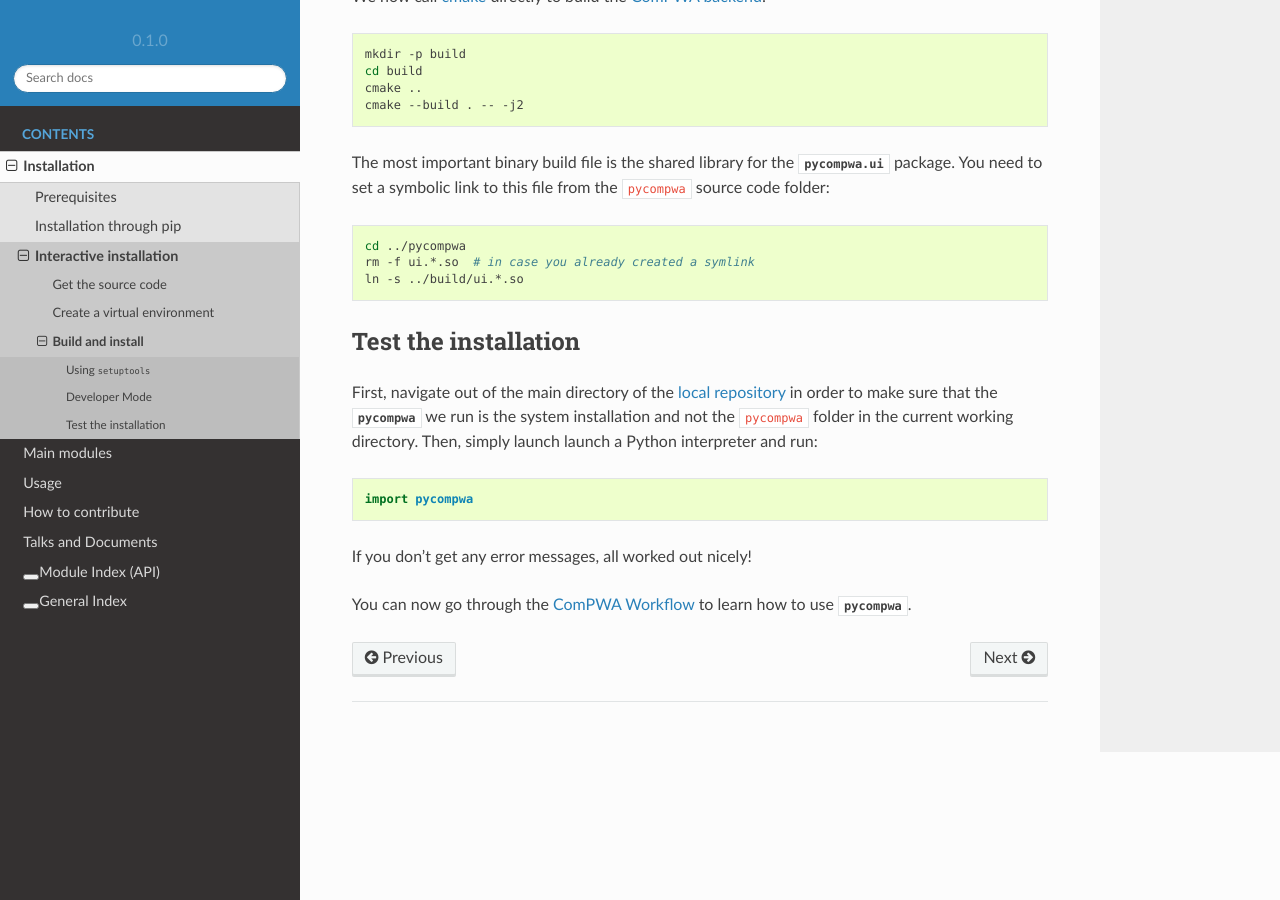
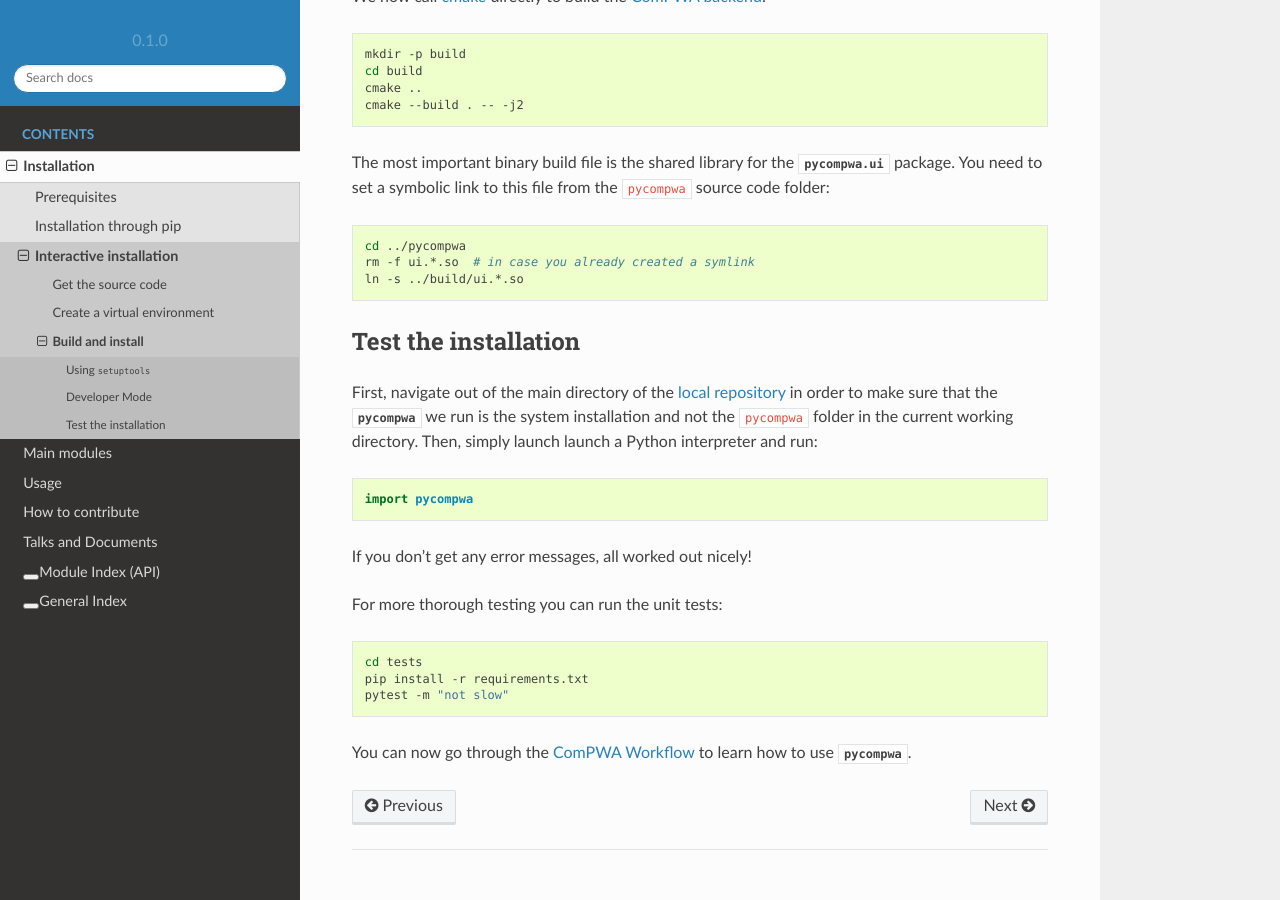
Before and after one commit to ComPWA/pycompwa, a Sphinx documentation site: the page built from doc/source/install/build.rst, in a window 1280 px wide and 900 px high, scrolled down 1235 px. Built offline with Sphinx 7.4.7 and the Read the Docs theme 2.0.0, drawn with Linux system fonts in a browser that asks for light colours; pages that are not in the unit, such as notebooks, are missing from menus; the version number is read from the project's files by our own code.

Commit message:
docs: add note about testing

```diff
--- a/doc/source/install/build.rst
+++ b/doc/source/install/build.rst
@@ -94,5 +94,13 @@ directory. Then, simply launch launch a Python interpreter and run:
 
 If you don't get any error messages, all worked out nicely!
 
+For more thorough testing you can run the unit tests:
+
+.. code-block:: shell
+
+  cd tests
+  pip install -r requirements.txt
+  pytest -m "not slow"
+
 You can now go through the :doc:`/usage/workflow` to learn how to use
 :mod:`pycompwa`.
```
